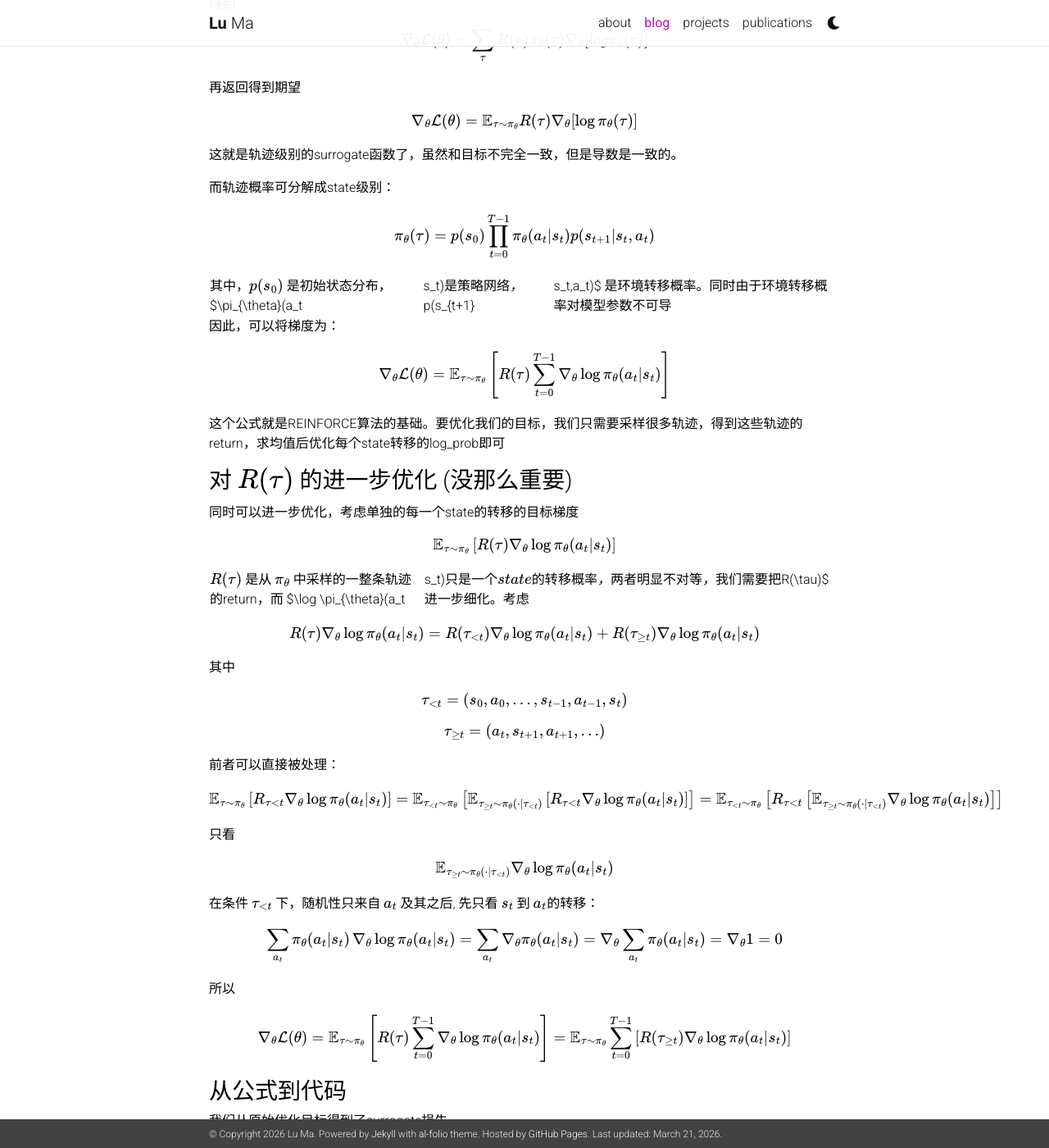
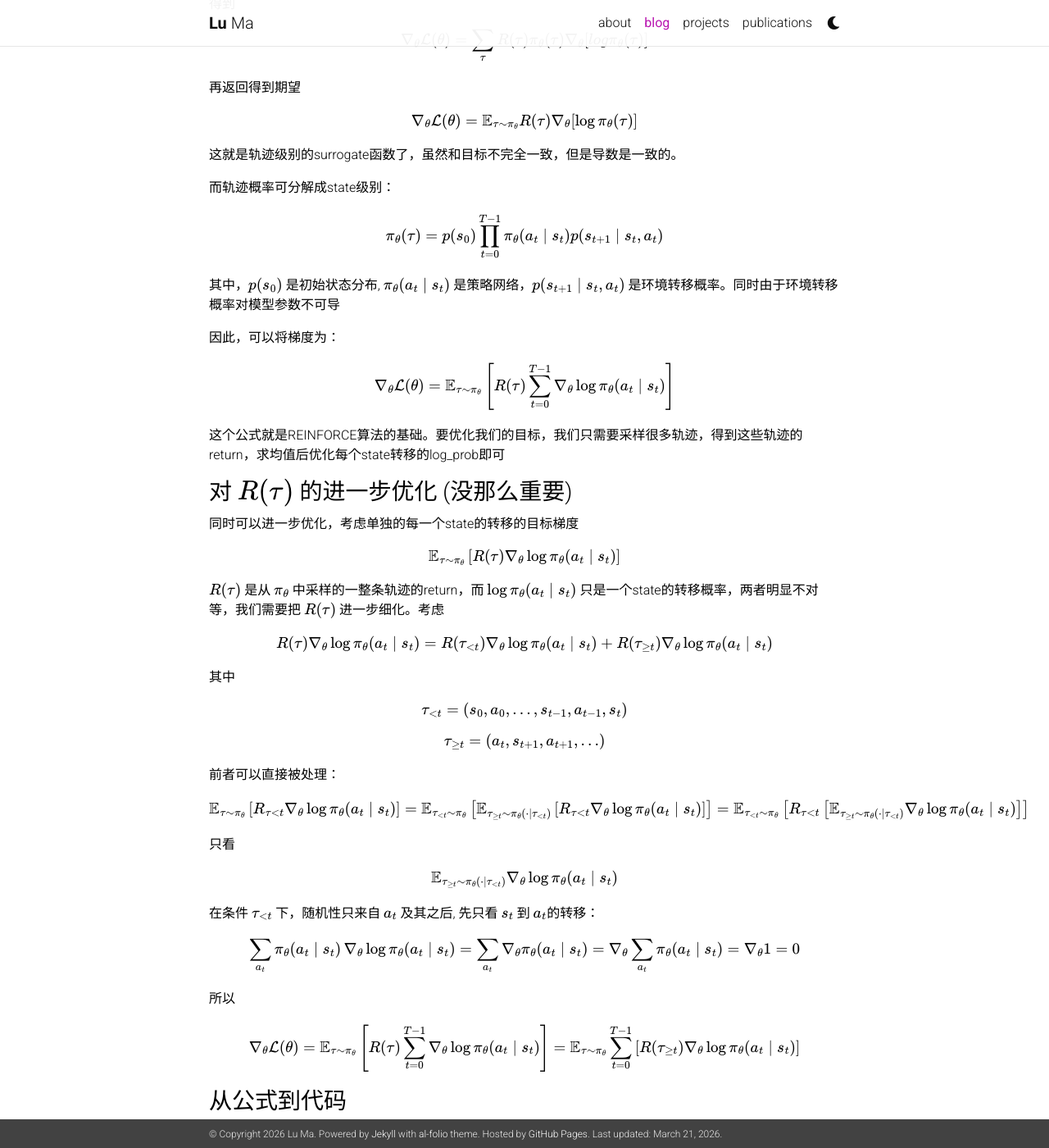
Before and after one commit to TheRoadQaQ/theroadqaq.github.io, a Jekyll site: the page built from blog/2026-03-12-hello-world.md, in a window 1280 px wide and 1400 px high, scrolled down 770 px. Shown: the whole window at 82% size. Built offline with Jekyll 4.4.1, drawn with Linux system fonts in a browser that asks for light colours; comment, search, counter and statistics services are not loaded; a style sheet for code colours, icons or effects is not loaded; some of the changed text lies outside the part shown.

Commit message:
revise blog

````diff
--- a/blog/2026-03-12-hello-world.md
+++ b/blog/2026-03-12-hello-world.md
@@ -54,15 +54,15 @@ $$
 而轨迹概率可分解成state级别：
 
 $$
-\pi_{\theta}(\tau) = p(s_0) \prod_{t=0}^{T-1} \pi_{\theta}(a_t|s_t) p(s_{t+1}|s_t,a_t)
+\pi_{\theta}(\tau) = p(s_0) \prod_{t=0}^{T-1} \pi_{\theta}(a_t \mid s_t) p(s_{t+1} \mid s_t,a_t)
 $$
 
-其中，$p(s_0)$ 是初始状态分布，$\pi_{\theta}(a_t|s_t)$ 是策略网络，$p(s_{t+1}|s_t,a_t)$ 是环境转移概率。同时由于环境转移概率对模型参数不可导
+其中，$p(s_0)$ 是初始状态分布, $\pi_{\theta}(a_t \mid s_t)$ 是策略网络，$p(s_{t+1} \mid s_t,a_t)$ 是环境转移概率。同时由于环境转移概率对模型参数不可导
 
 因此，可以将梯度为：
 
 $$
-\nabla_{\theta}\mathcal{L}(\theta) = \mathbb{E}_{\tau \sim \pi_{\theta}} \left[ R(\tau) \sum_{t=0}^{T-1} \nabla_{\theta} \log \pi_{\theta}(a_t|s_t) \right]
+\nabla_{\theta}\mathcal{L}(\theta) = \mathbb{E}_{\tau \sim \pi_{\theta}} \left[ R(\tau) \sum_{t=0}^{T-1} \nabla_{\theta} \log \pi_{\theta}(a_t \mid s_t) \right]
 $$
 
 这个公式就是REINFORCE算法的基础。要优化我们的目标，我们只需要采样很多轨迹，得到这些轨迹的return，求均值后优化每个state转移的log_prob即可
@@ -72,13 +72,13 @@ $$
 同时可以进一步优化，考虑单独的每一个state的转移的目标梯度
 
 $$
-\mathbb{E}_{\tau \sim \pi_{\theta}}\left[ R(\tau) \nabla_{\theta} \log \pi_{\theta}(a_t|s_t) \right]
+\mathbb{E}_{\tau \sim \pi_{\theta}}\left[ R(\tau) \nabla_{\theta} \log \pi_{\theta}(a_t \mid s_t) \right]
 $$
 
-$R(\tau)$ 是从 $\pi_{\theta}$ 中采样的一整条轨迹的return，而 $\log \pi_{\theta}(a_t|s_t)$ 只是一个state的转移概率，两者明显不对等，我们需要把 $R(\tau)$ 进一步细化。考虑
+$R(\tau)$ 是从 $\pi_{\theta}$ 中采样的一整条轨迹的return，而 $\log \pi_{\theta}(a_t \mid s_t)$ 只是一个state的转移概率，两者明显不对等，我们需要把 $R(\tau)$ 进一步细化。考虑
 
 $$
-R(\tau) \nabla_{\theta} \log \pi_{\theta}(a_t|s_t) = R(\tau_{<t}) \nabla_{\theta} \log \pi_{\theta}(a_t|s_t) + R(\tau_{\ge t}) \nabla_{\theta} \log \pi_{\theta}(a_t|s_t)
+R(\tau) \nabla_{\theta} \log \pi_{\theta}(a_t \mid s_t) = R(\tau_{<t}) \nabla_{\theta} \log \pi_{\theta}(a_t \mid s_t) + R(\tau_{\ge t}) \nabla_{\theta} \log \pi_{\theta}(a_t \mid s_t)
 $$
 
 其中
@@ -96,18 +96,18 @@ $$
 $$
 \mathbb{E}_{\tau\sim\pi_\theta}
 \left[
-R_{\tau<t}\nabla_\theta \log \pi_\theta(a_t|s_t)
+R_{\tau<t}\nabla_\theta \log \pi_\theta(a_t \mid s_t)
 \right] = \mathbb{E}_{\tau_{<t}\sim\pi_\theta}
 \left[
 \mathbb{E}_{\tau_{\ge t}\sim \pi_\theta(\cdot\mid \tau_{<t})}
 \left[
-R_{\tau<t}\nabla_\theta \log \pi_\theta(a_t|s_t)
+R_{\tau<t}\nabla_\theta \log \pi_\theta(a_t \mid s_t)
 \right]
 \right] \\
 = \mathbb{E}_{\tau_{<t}\sim\pi_\theta}\left[R_{\tau<t}
 \left[
 \mathbb{E}_{\tau_{\ge t}\sim \pi_\theta(\cdot\mid \tau_{<t})}
-\nabla_\theta \log \pi_\theta(a_t|s_t)
+\nabla_\theta \log \pi_\theta(a_t \mid s_t)
 \right]\right]
 $$
 
@@ -115,22 +115,22 @@ $$
 
 $$
 \mathbb{E}_{\tau_{\ge t}\sim \pi_\theta(\cdot\mid \tau_{<t})}
-\nabla_\theta \log \pi_\theta(a_t|s_t) \\
+\nabla_\theta \log \pi_\theta(a_t \mid s_t) \\
 $$
 
 在条件 $\tau_{<t}$ 下，随机性只来自 $a_t$ 及其之后, 先只看 $s_t$ 到 $a_t$的转移：
 
 $$
 \sum_{a_t}
-\pi_\theta(a_t|s_t)\,
-\nabla_\theta \log \pi_\theta(a_t|s_t) = \sum_{a_t} \nabla_\theta \pi_\theta(a_t|s_t) = \nabla_\theta \sum_{a_t}  \pi_\theta(a_t|s_t) = \nabla_\theta 1 = 0
+\pi_\theta(a_t \mid s_t)\,
+\nabla_\theta \log \pi_\theta(a_t \mid s_t) = \sum_{a_t} \nabla_\theta \pi_\theta(a_t \mid s_t) = \nabla_\theta \sum_{a_t}  \pi_\theta(a_t \mid s_t) = \nabla_\theta 1 = 0
 $$
 
 所以
 
 $$
-\nabla_{\theta}\mathcal{L}(\theta) = \mathbb{E}_{\tau \sim \pi_{\theta}}\left[ R(\tau) \sum_{t=0}^{T-1} \nabla_{\theta} \log \pi_{\theta}(a_t|s_t) \right] =
-\mathbb{E}_{\tau \sim \pi_{\theta}}\sum_{t=0}^{T-1}\left[ R(\tau_{\ge t}) \nabla_{\theta} \log \pi_{\theta}(a_t|s_t) \right]
+\nabla_{\theta}\mathcal{L}(\theta) = \mathbb{E}_{\tau \sim \pi_{\theta}}\left[ R(\tau) \sum_{t=0}^{T-1} \nabla_{\theta} \log \pi_{\theta}(a_t \mid s_t) \right] =
+\mathbb{E}_{\tau \sim \pi_{\theta}}\sum_{t=0}^{T-1}\left[ R(\tau_{\ge t}) \nabla_{\theta} \log \pi_{\theta}(a_t \mid s_t) \right]
 $$
 
 ### 从公式到代码
@@ -153,7 +153,7 @@ $$
 ```python
 def reinforce_surrogate_loss(log_prob, returns):
     """
-    log_prob: [batch_size, seq_len]，已采样动作的 log π(a_t|s_t)
+    log_prob: [batch_size, seq_len]，已采样动作的 log π(a_t \mid s_t)
     returns:  [batch_size, seq_len]，对应时刻的 G_t
     mask: [batch_size, seq_len]，对每个state action的mask
     """
@@ -161,9 +161,6 @@ def reinforce_surrogate_loss(log_prob, returns):
     return loss
 ```
 
-
-
-
 ---
 
 ## PPO
````
